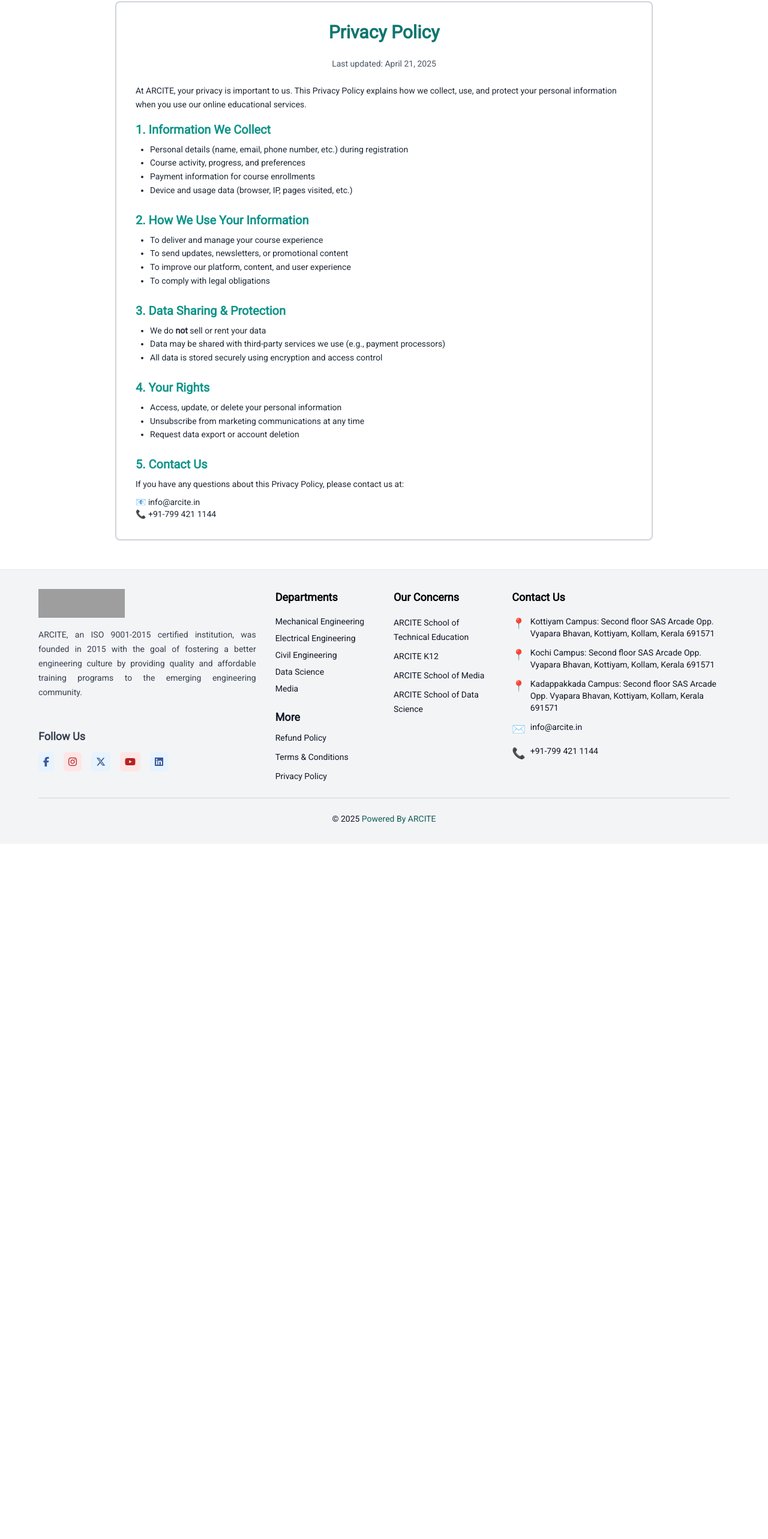
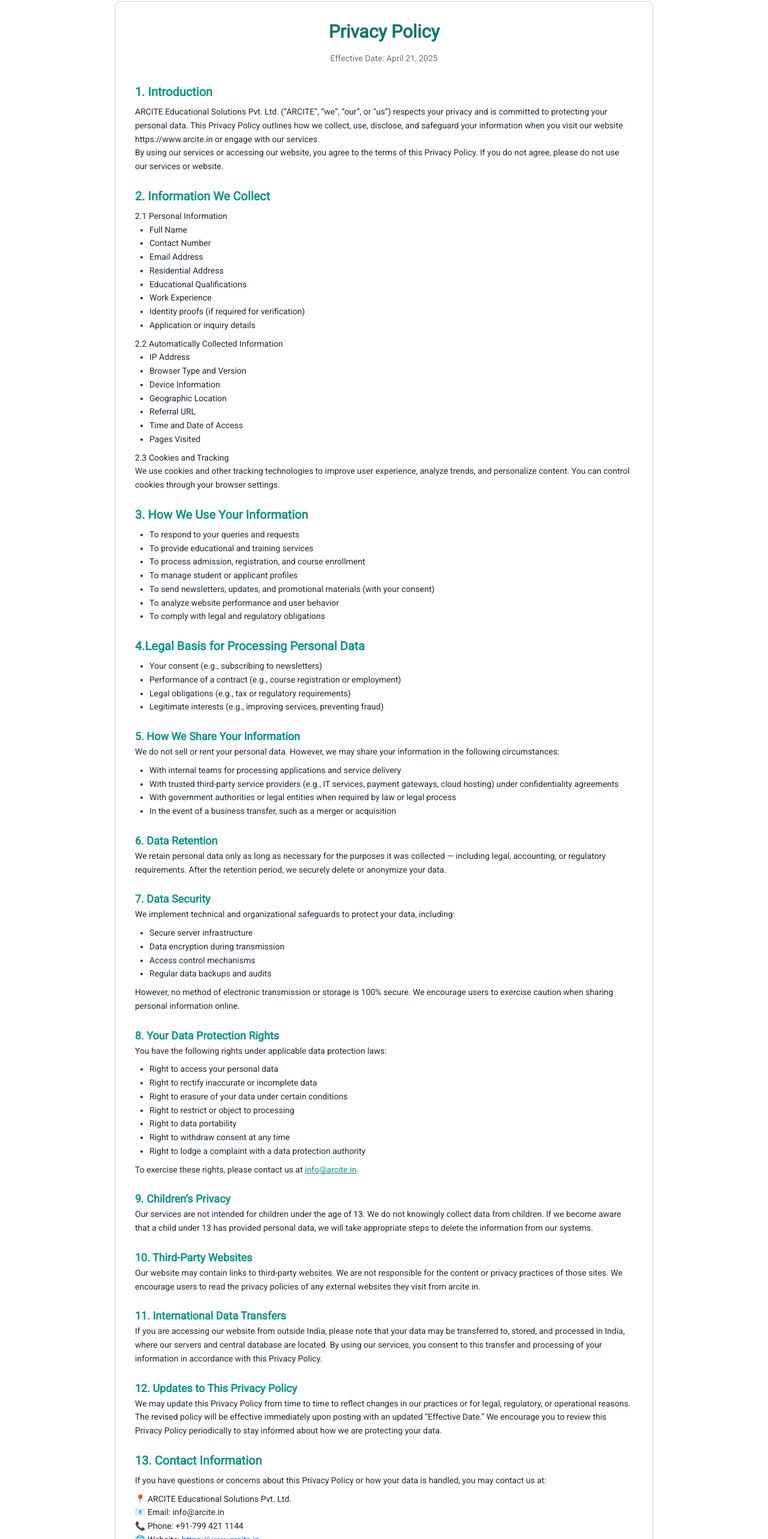
Before and after one commit to Shiji-AA/PaymentIntegration, a React (Vite) app in the folder frontend/: page /privacyPolicy in a window 1280 px wide. Shown: the part 127-2693 px from the top of the page at 60% size. Before the commit the page ends 1534 px from the top, so only its background shows below. Built offline with nearby package versions, Linux system fonts and the light colour scheme; no server answers; grey boxes are pictures that could not be loaded.

Commit message:
chages added

```diff
--- a/frontend/src/Components/User/Policy/PrivacyPolicy.jsx
+++ b/frontend/src/Components/User/Policy/PrivacyPolicy.jsx
@@ -5,76 +5,182 @@
 function PrivacyPolicy() {
   return (
     <>
-    <Navbar/>
+      <Navbar />
+      <div className="bg-white min-h-screen py-12 px-6 sm:px-12 md:px-24 lg:px-48 text-gray-800">
+        <div className="max-w-4xl mx-auto border border-gray-300 rounded-lg p-8 shadow">
+          <h1 className="text-3xl font-bold mb-4 text-center text-teal-700">Privacy Policy</h1>
+          <p className="text-sm text-center text-gray-500 mb-8">Effective Date: April 21, 2025</p>
 
-<div className="bg-white min-h-screen py-12 px-6 sm:px-12 md:px-24 lg:px-48 text-gray-800">
-      <div className="max-w-4xl mx-auto border-2 border-gray-300 rounded-lg p-8 shadow-sm">
-        <h1 className="text-3xl font-bold mb-6 text-center text-teal-700">Privacy Policy</h1>
+          <div className="space-y-6 text-sm leading-relaxed">
+            <section>
+              <h2 className="text-xl font-semibold text-teal-600 mb-2">1. Introduction</h2>
+              <p>
+                ARCITE Educational Solutions Pvt. Ltd. (“ARCITE”, “we”, “our”, or “us”) respects your privacy and is committed to protecting your personal data. This Privacy Policy outlines how we collect, use, disclose, and safeguard your information when you visit our website https://www.arcite.in or engage with our services.
+              </p>
+              <p>
+                By using our services or accessing our website, you agree to the terms of this Privacy Policy. If you do not agree, please do not use our services or website.
+              </p>
+            </section>
 
-        <p className="mb-6 text-sm text-gray-600 text-center">
-          Last updated: April 21, 2025
+            <section>
+              <h2 className="text-xl font-semibold text-teal-600 mb-2">2. Information We Collect</h2>
+              <p className="font-medium">2.1 Personal Information</p>
+              <ul className="list-disc ml-6">
+                <li>Full Name</li>
+                <li>Contact Number</li>
+                <li>Email Address</li>
+                <li>Residential Address</li>
+                <li>Educational Qualifications</li>
+                <li>Work Experience</li>
+                <li>Identity proofs (if required for verification)</li>
+                <li>Application or inquiry details</li>
+              </ul>
+              <p className="mt-2 font-medium">2.2 Automatically Collected Information</p>
+              <ul className="list-disc ml-6">
+                <li>IP Address</li>
+                <li>Browser Type and Version</li>
+                <li>Device Information</li>
+                <li>Geographic Location</li>
+                <li>Referral URL</li>
+                <li>Time and Date of Access</li>
+                <li>Pages Visited</li>
+              </ul>
+              <p className="mt-2 font-medium">2.3 Cookies and Tracking</p>
+              <p>
+                We use cookies and other tracking technologies to improve user experience, analyze trends, and personalize content. You can control cookies through your browser settings.
               </p>
+            </section>
 
-        <p className="mb-4 text-sm leading-relaxed">
-          At ARCITE, your privacy is important to us. This Privacy Policy
-          explains how we collect, use, and protect your personal information
-          when you use our online educational services.
-        </p>
+            <section>
+              <h2 className="text-xl font-semibold text-teal-600 mb-2">3. How We Use Your Information</h2>
+              <ul className="list-disc ml-6">
+                <li>To respond to your queries and requests</li>
+                <li>To provide educational and training services</li>
+                <li>To process admission, registration, and course enrollment</li>
+                <li>To manage student or applicant profiles</li>
+                <li>To send newsletters, updates, and promotional materials (with your consent)</li>
+                <li>To analyze website performance and user behavior</li>
+                <li>To comply with legal and regulatory obligations</li>
+              </ul>
+            </section>
 
-        <div className="space-y-6">
+            {/* Continue for all sections (4-13) using the same structure */}
             <section>
-            <h2 className="text-xl font-semibold text-teal-600 mb-2">1. Information We Collect</h2>
-            <ul className="list-disc ml-6 text-sm leading-relaxed">
-              <li>Personal details (name, email, phone number, etc.) during registration</li>
-              <li>Course activity, progress, and preferences</li>
-              <li>Payment information for course enrollments</li>
-              <li>Device and usage data (browser, IP, pages visited, etc.)</li>
+              <h2 className="text-xl font-semibold text-teal-600 mb-2">4.Legal Basis for Processing Personal Data</h2>
+              <ul className="list-disc ml-6">
+                <li>Your consent (e.g., subscribing to newsletters)</li>
+                <li>Performance of a contract (e.g., course registration or employment)</li>
+                <li>Legal obligations (e.g., tax or regulatory requirements)</li>
+                <li>Legitimate interests (e.g., improving services, preventing fraud)</li>
               </ul>
             </section>
 
             <section>
-            <h2 className="text-xl font-semibold text-teal-600 mb-2">2. How We Use Your Information</h2>
-            <ul className="list-disc ml-6 text-sm leading-relaxed">
-              <li>To deliver and manage your course experience</li>
-              <li>To send updates, newsletters, or promotional content</li>
-              <li>To improve our platform, content, and user experience</li>
-              <li>To comply with legal obligations</li>
+  <h2 className="text-lg font-semibold text-teal-600 mt-4">5. How We Share Your Information</h2>
+  <p>We do not sell or rent your personal data. However, we may share your information in the following circumstances:</p>
+  <ul className="list-disc ml-6 mt-2">
+    <li>With internal teams for processing applications and service delivery</li>
+    <li>With trusted third-party service providers (e.g., IT services, payment gateways, cloud hosting) under confidentiality agreements</li>
+    <li>With government authorities or legal entities when required by law or legal process</li>
+    <li>In the event of a business transfer, such as a merger or acquisition</li>
   </ul>
 </section>
 
 <section>
-            <h2 className="text-xl font-semibold text-teal-600 mb-2">3. Data Sharing & Protection</h2>
-            <ul className="list-disc ml-6 text-sm leading-relaxed">
-              <li>We do <strong>not</strong> sell or rent your data</li>
-              <li>Data may be shared with third-party services we use (e.g., payment processors)</li>
-              <li>All data is stored securely using encryption and access control</li>
-            </ul>
+  <h2 className="text-lg font-semibold text-teal-600 mt-4">6. Data Retention</h2>
+  <p>
+    We retain personal data only as long as necessary for the purposes it was collected — including legal, accounting,
+    or regulatory requirements. After the retention period, we securely delete or anonymize your data.
+  </p>
 </section>
 
 <section>
-            <h2 className="text-xl font-semibold text-teal-600 mb-2">4. Your Rights</h2>
-            <ul className="list-disc ml-6 text-sm leading-relaxed">
-              <li>Access, update, or delete your personal information</li>
-              <li>Unsubscribe from marketing communications at any time</li>
-              <li>Request data export or account deletion</li>
+  <h2 className="text-lg font-semibold text-teal-600 mt-4">7. Data Security</h2>
+  <p>We implement technical and organizational safeguards to protect your data, including:</p>
+  <ul className="list-disc ml-6 mt-2">
+    <li>Secure server infrastructure</li>
+    <li>Data encryption during transmission</li>
+    <li>Access control mechanisms</li>
+    <li>Regular data backups and audits</li>
   </ul>
+  <p className="mt-2">
+    However, no method of electronic transmission or storage is 100% secure. We encourage users to exercise caution
+    when sharing personal information online.
+  </p>
+</section>
+
+
+<section>
+  <h2 className="text-lg font-semibold text-teal-600 mt-4">8. Your Data Protection Rights</h2>
+  <p>You have the following rights under applicable data protection laws:</p>
+  <ul className="list-disc ml-6 mt-2">
+    <li>Right to access your personal data</li>
+    <li>Right to rectify inaccurate or incomplete data</li>
+    <li>Right to erasure of your data under certain conditions</li>
+    <li>Right to restrict or object to processing</li>
+    <li>Right to data portability</li>
+    <li>Right to withdraw consent at any time</li>
+    <li>Right to lodge a complaint with a data protection authority</li>
+  </ul>
+  <p className="mt-2">
+    To exercise these rights, please contact us at <a href="mailto:info@arcite.in" className="text-teal-600 underline">info@arcite.in</a>.
+  </p>
 </section>
 
 <section>
-            <h2 className="text-xl font-semibold text-teal-600 mb-2">5. Contact Us</h2>
-            <p className="text-sm leading-relaxed">
-              If you have any questions about this Privacy Policy, please contact us at:
+  <h2 className="text-lg font-semibold text-teal-600 mt-4">9. Children’s Privacy</h2>
+  <p>
+    Our services are not intended for children under the age of 13. We do not knowingly collect data from children.
+    If we become aware that a child under 13 has provided personal data, we will take appropriate steps to delete
+    the information from our systems.
   </p>
-            <p className="text-sm mt-2">📧 info@arcite.in</p>
-            <p className="text-sm">📞 +91-799 421 1144</p>
+</section>
+
+<section>
+  <h2 className="text-lg font-semibold text-teal-600 mt-4">10. Third-Party Websites</h2>
+  <p>
+    Our website may contain links to third-party websites. We are not responsible for the content or privacy
+    practices of those sites. We encourage users to read the privacy policies of any external websites they visit
+    from arcite.in.
+  </p>
+</section>
+
+
+<section>
+  <h2 className="text-lg font-semibold text-teal-600 mt-4">11. International Data Transfers</h2>
+  <p>
+    If you are accessing our website from outside India, please note that your data may be transferred to, stored, and
+    processed in India, where our servers and central database are located. By using our services, you consent to this
+    transfer and processing of your information in accordance with this Privacy Policy.
+  </p>
+</section>
+
+<section>
+  <h2 className="text-lg font-semibold text-teal-600 mt-4">12. Updates to This Privacy Policy</h2>
+  <p>
+    We may update this Privacy Policy from time to time to reflect changes in our practices or for legal, regulatory,
+    or operational reasons. The revised policy will be effective immediately upon posting with an updated “Effective Date.”
+    We encourage you to review this Privacy Policy periodically to stay informed about how we are protecting your data.
+  </p>
+</section>
+
+
+
+            <section>
+              <h2 className="text-xl font-semibold text-teal-600 mb-2">13. Contact Information</h2>
+              <p>
+                If you have questions or concerns about this Privacy Policy or how your data is handled, you may contact us at:
+              </p>
+              <p className="mt-2">📍 ARCITE Educational Solutions Pvt. Ltd.</p>
+              <p>📧 Email: info@arcite.in</p>
+              <p>📞 Phone: +91-799 421 1144</p>
+              <p>🌐 Website: <a href="https://www.arcite.in" className="text-blue-600 underline">https://www.arcite.in</a></p>
             </section>
           </div>
         </div>
       </div>
-    <Footer/>
-
+      <Footer />
     </>
-
   );
 }
 
```
Also changed, not shown: 5 other files (tests, documents, lock files or other folders). Lines whose indentation alone changed are shown as unchanged.
